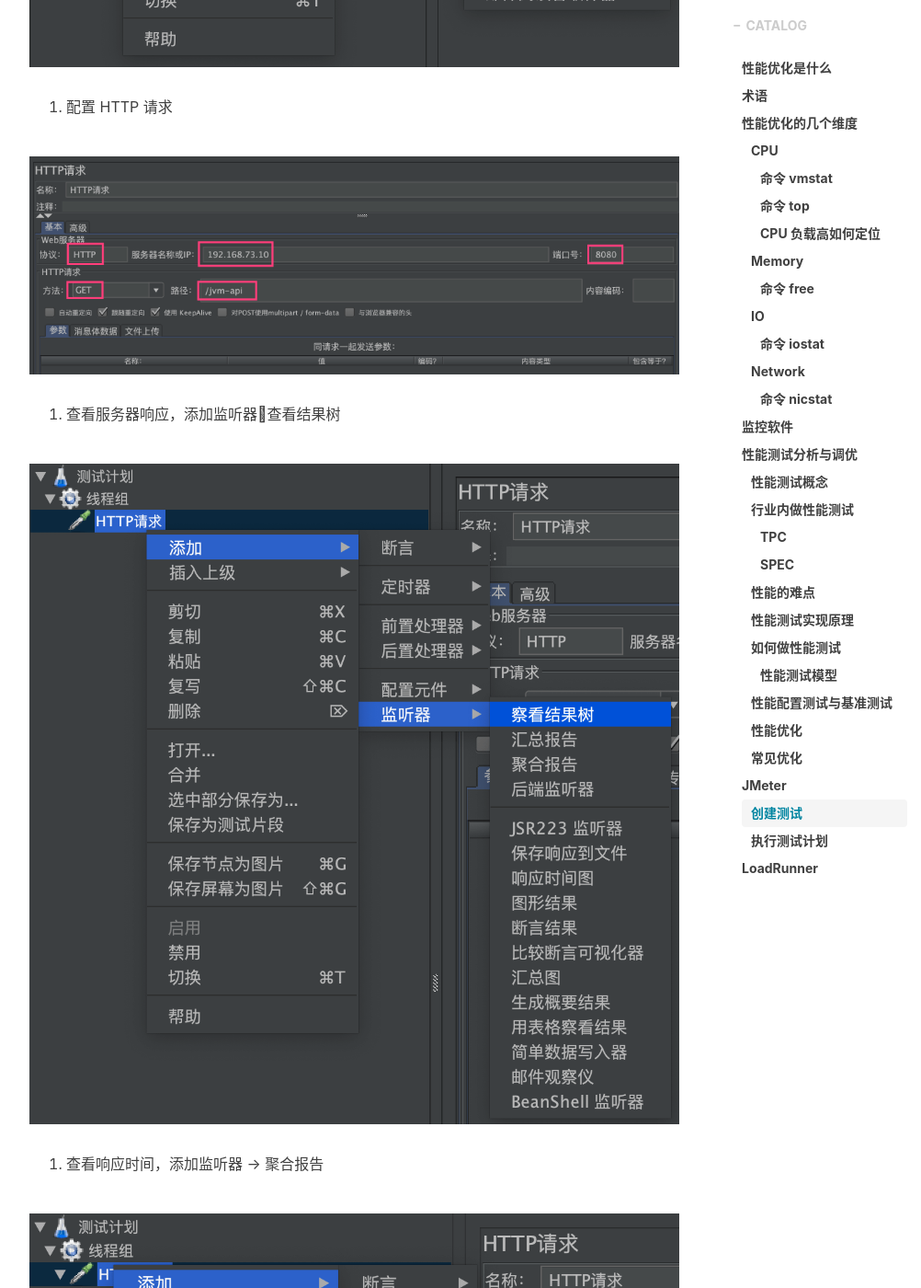
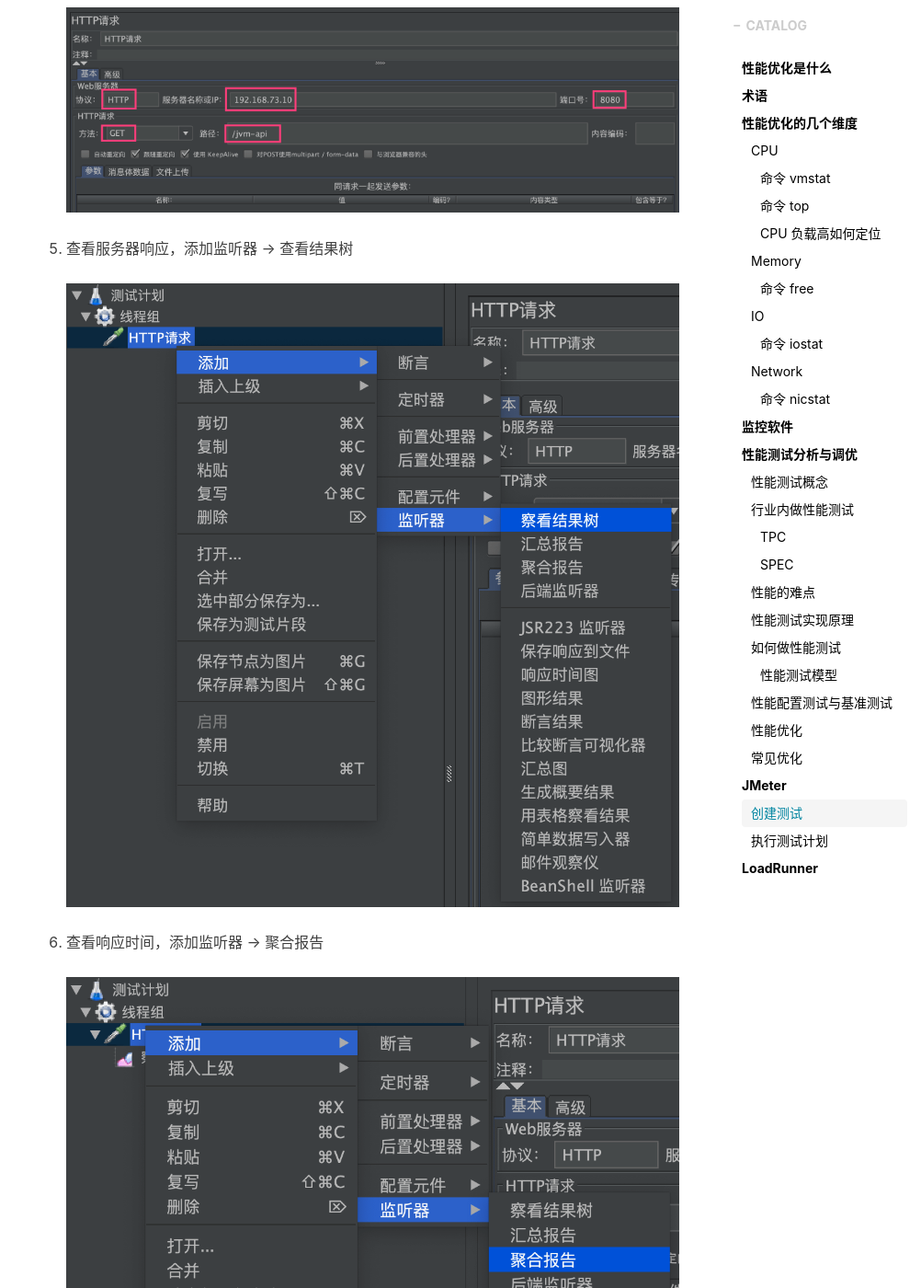
Before and after one commit to shanehchao/shanehchao.github.io, a Jekyll site: the page built from _posts/2019-10-08-性能优化.md, in a window 1280 px wide and 1400 px high, scrolled down 17457 px. Shown: the whole window at 92% size, without its empty margins (233-1235 px from the left). Built offline with Jekyll 4.4.1, drawn with Linux system fonts in a browser that asks for light colours; nearby versions of some CDN libraries; comment, search, counter and statistics services are not loaded.

Commit message:
update tags style

```diff
--- a/_posts/2019-10-08-性能优化.md
+++ b/_posts/2019-10-08-性能优化.md
@@ -7,7 +7,7 @@
 header-img: img/home-bg.jpg
 catalog: true
 tags:
-    - 性能优化
+  - 性能优化
 ---
 
 
@@ -579,48 +579,31 @@
 **测试项目运行在虚拟机 CentOS 7 上，测试结果不具备任何价值，仅为使用 JMeter 演示。**
 
 1. 添加线程组
-
-![image-20191023212706581](/img/2019-10-08-性能优化.assets/image-20191023212706581.png)
-
-
+  ![image-20191023212706581](/img/2019-10-08-性能优化.assets/image-20191023212706581.png)
 
 2. 配置线程组，定量长时间并发
-
-![image-20191023213555616](/img/2019-10-08-性能优化.assets/image-20191023213555616.png)
-
-
+  ![image-20191023213555616](/img/2019-10-08-性能优化.assets/image-20191023213555616.png)
 
 3. 添加Sampler -> HTTP请求（对jmeter不熟，可以先去postman测试接口）
-
-![image-20191023213631821](/img/2019-10-08-性能优化.assets/image-20191023213631821.png)
-
-
+  ![image-20191023213631821](/img/2019-10-08-性能优化.assets/image-20191023213631821.png)
 
 4. 配置 HTTP 请求
+  ![image-20191023213920353](/img/2019-10-08-性能优化.assets/image-20191023213920353.png)
 
-![image-20191023213920353](/img/2019-10-08-性能优化.assets/image-20191023213920353.png)
-
-
-
-5. 查看服务器响应，添加监听器查看结果树
-
-![image-20191023213958732](/img/2019-10-08-性能优化.assets/image-20191023213958732.png)
+5. 查看服务器响应，添加监听器 -> 查看结果树
+  ![image-20191023213958732](/img/2019-10-08-性能优化.assets/image-20191023213958732.png)
 
 6. 查看响应时间，添加监听器 -> 聚合报告
-
-![image-20191023214035365](/img/2019-10-08-性能优化.assets/image-20191023214035365.png)
+  ![image-20191023214035365](/img/2019-10-08-性能优化.assets/image-20191023214035365.png)
 
 7. 运行完后查看聚合报告
-
-![image-20191023214750591](/img/2019-10-08-性能优化.assets/image-20191023214750591.png)
+  ![image-20191023214750591](/img/2019-10-08-性能优化.assets/image-20191023214750591.png)
 
 8. 查看长期结果，添加监听器 -> 图形结果
-
-![image-20191023214122004](/img/2019-10-08-性能优化.assets/image-20191023214122004.png)
+  ![image-20191023214122004](/img/2019-10-08-性能优化.assets/image-20191023214122004.png)
 
 9. 图形结果中的曲线越直则表示性能和稳定性较好
-
-![image-20191023214831082](/img/2019-10-08-性能优化.assets/image-20191023214831082.png)
+  ![image-20191023214831082](/img/2019-10-08-性能优化.assets/image-20191023214831082.png)
 
 
 
```
Also changed, not shown: css/hux-blog.css (+4 -4 lines), css/hux-blog.min.css.
